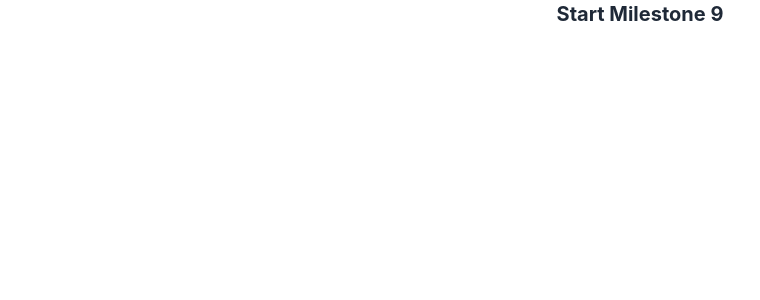
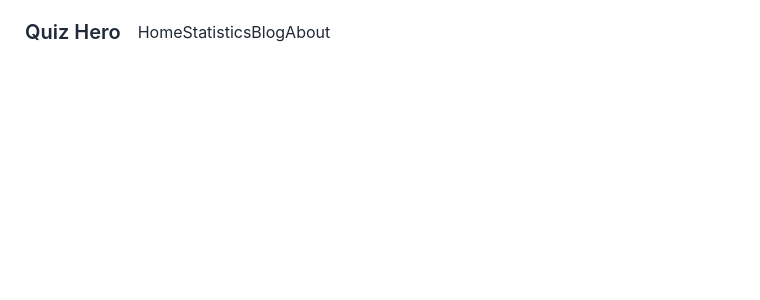
Before and after one commit to BbillahrariBBr/b6-quiz-crackerz, a React (Create React App) app in the folder quiz-hero/: page / in a window 1280 px wide. Shown: the top 300 px of the page, without its empty margins (0-760 px from the left). Built offline with nearby package versions, Linux system fonts and the light colour scheme.

Commit message:
Navbar add

```diff
--- a/quiz-hero/src/App.js
+++ b/quiz-hero/src/App.js
@@ -1,9 +1,18 @@
+import { createBrowserRouter, RouterProvider } from 'react-router-dom';
 import './App.css';
+import Main from './layout/Main';
 
 function App() {
+  const router = createBrowserRouter([
+    {
+      path: '/',
+      element: <Main></Main>
+    }
+  ])
   return (
     <div className="App">
-      <h3 className='text-xl font-bold'>Start Milestone 9</h3>
+      {/* <Main></Main> */}
+      <RouterProvider router={router}></RouterProvider>
     </div>
   );
 }
--- /dev/null
+++ b/quiz-hero/src/components/Header/Header.js
@@ -0,0 +1,18 @@
+import React from 'react';
+import { Link } from 'react-router-dom';
+
+const Header = () => {
+    return (
+        <nav className="navbar bg-base-100">
+            <p className="btn btn-ghost normal-case text-xl">Quiz Hero</p>
+            <div>
+                <Link to="/">Home</Link>
+                <Link to="/statistics">Statistics</Link>
+                <Link to="/blog">Blog</Link>
+                <Link to="/about">About</Link>
+            </div>
+        </nav>
+    );
+};
+
+export default Header;
--- /dev/null
+++ b/quiz-hero/src/layout/Main.js
@@ -0,0 +1,14 @@
+import React from 'react';
+import { Outlet } from 'react-router-dom';
+import Header from '../components/Header/Header';
+
+const Main = () => {
+    return (
+        <div>
+            <Header></Header>
+            <Outlet></Outlet>
+        </div>
+    );
+};
+
+export default Main;
```
